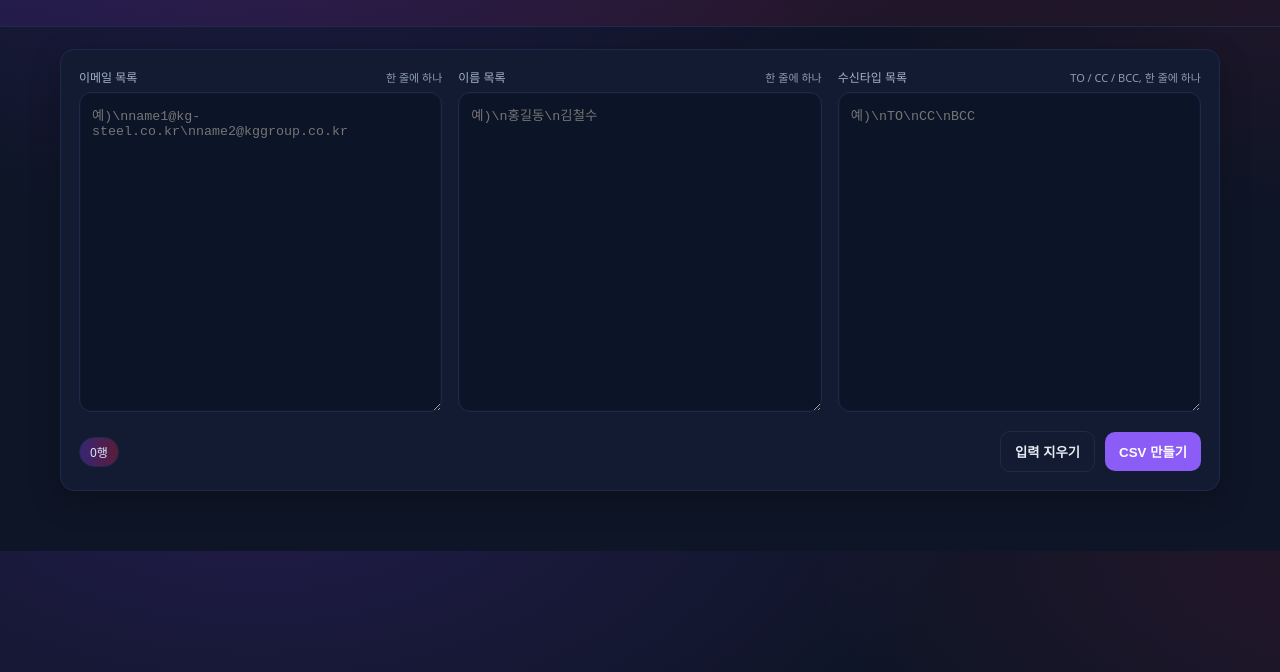
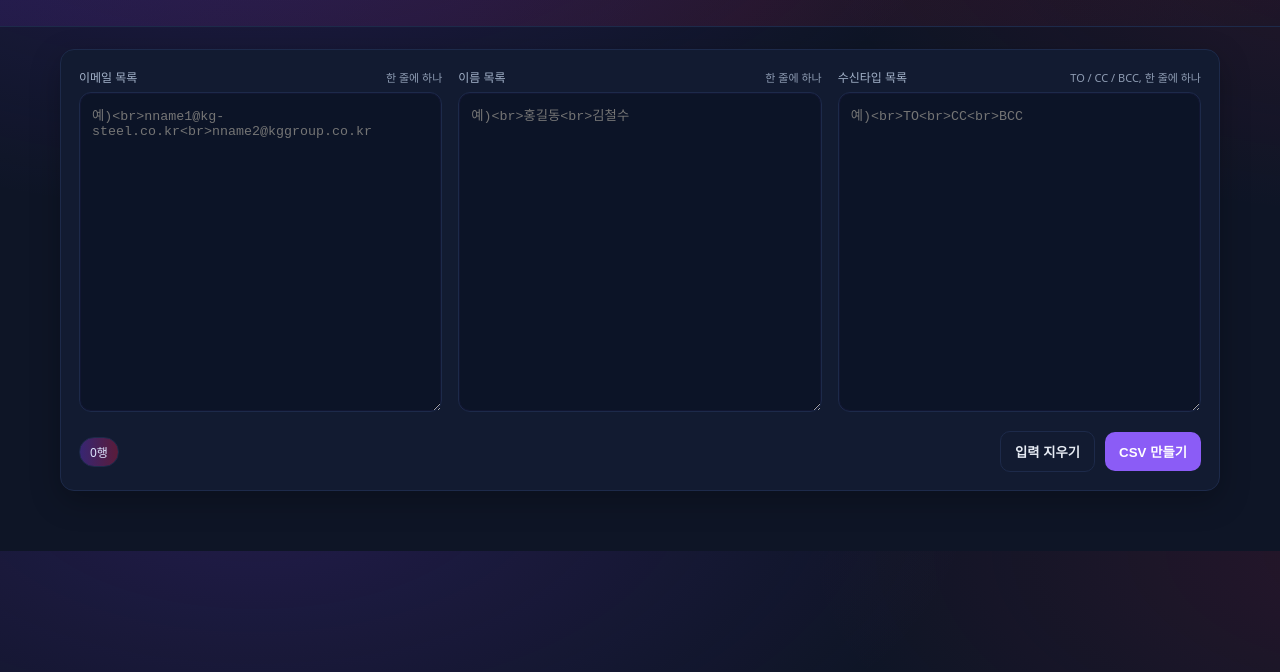
Before and after one commit to maktony1/SendListCSV, a plain HTML site: page index.html in a window 1280 px wide. Shown: the part 82-754 px from the top of the page. Drawn offline with Linux system fonts and the light colour scheme.

Commit message:
Update index.html

```diff
--- a/index.html
+++ b/index.html
@@ -114,15 +114,15 @@
       <div class="grid">
         <div>
           <label>이메일 목록<span class="hint">한 줄에 하나</span></label>
-          <textarea id="emails" placeholder="예)\nname1@kg-steel.co.kr\nname2@kggroup.co.kr"></textarea>
+          <textarea id="emails" placeholder="예)<br>nname1@kg-steel.co.kr<br>nname2@kggroup.co.kr"></textarea>
         </div>
         <div>
           <label>이름 목록<span class="hint">한 줄에 하나</span></label>
-          <textarea id="names" placeholder="예)\n홍길동\n김철수"></textarea>
+          <textarea id="names" placeholder="예)<br>홍길동<br>김철수"></textarea>
         </div>
         <div>
           <label>수신타입 목록<span class="hint">TO / CC / BCC, 한 줄에 하나</span></label>
-          <textarea id="types" placeholder="예)\nTO\nCC\nBCC"></textarea>
+          <textarea id="types" placeholder="예)<br>TO<br>CC<br>BCC"></textarea>
         </div>
       </div>
 
```
